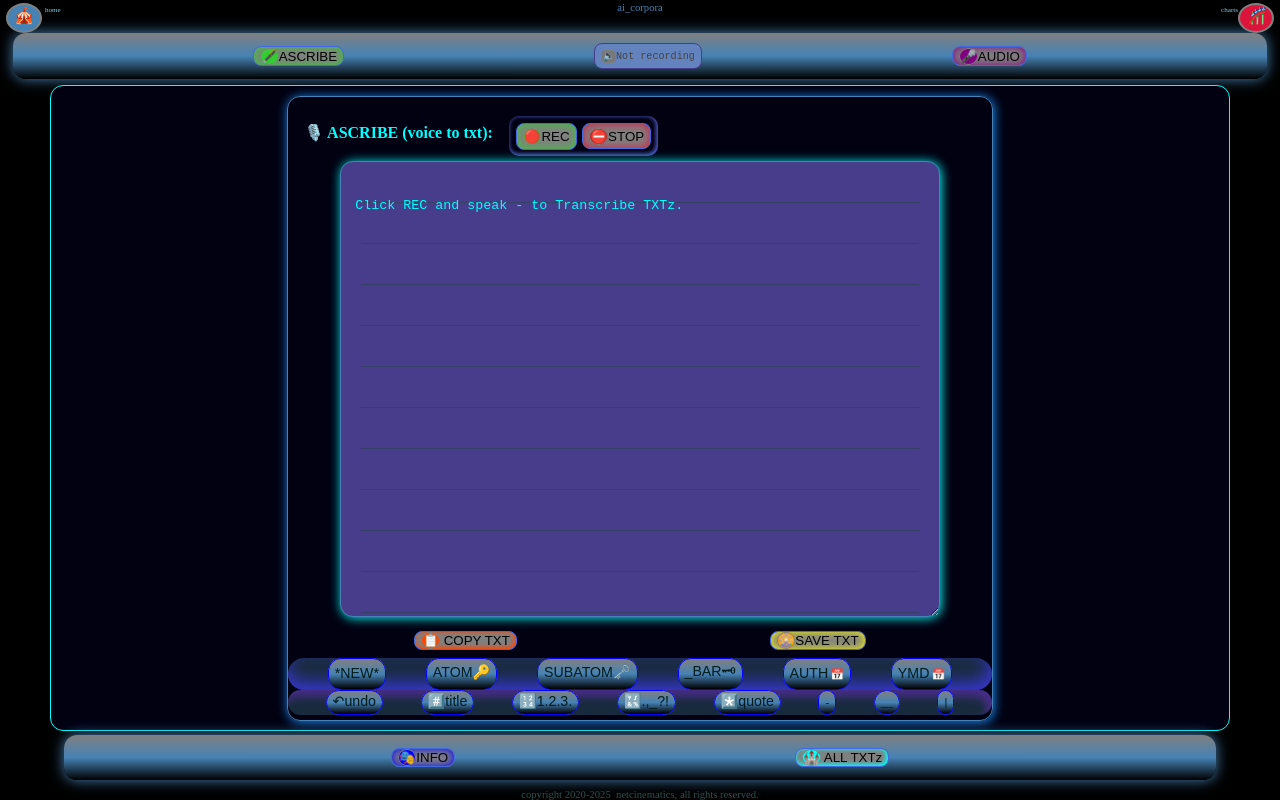
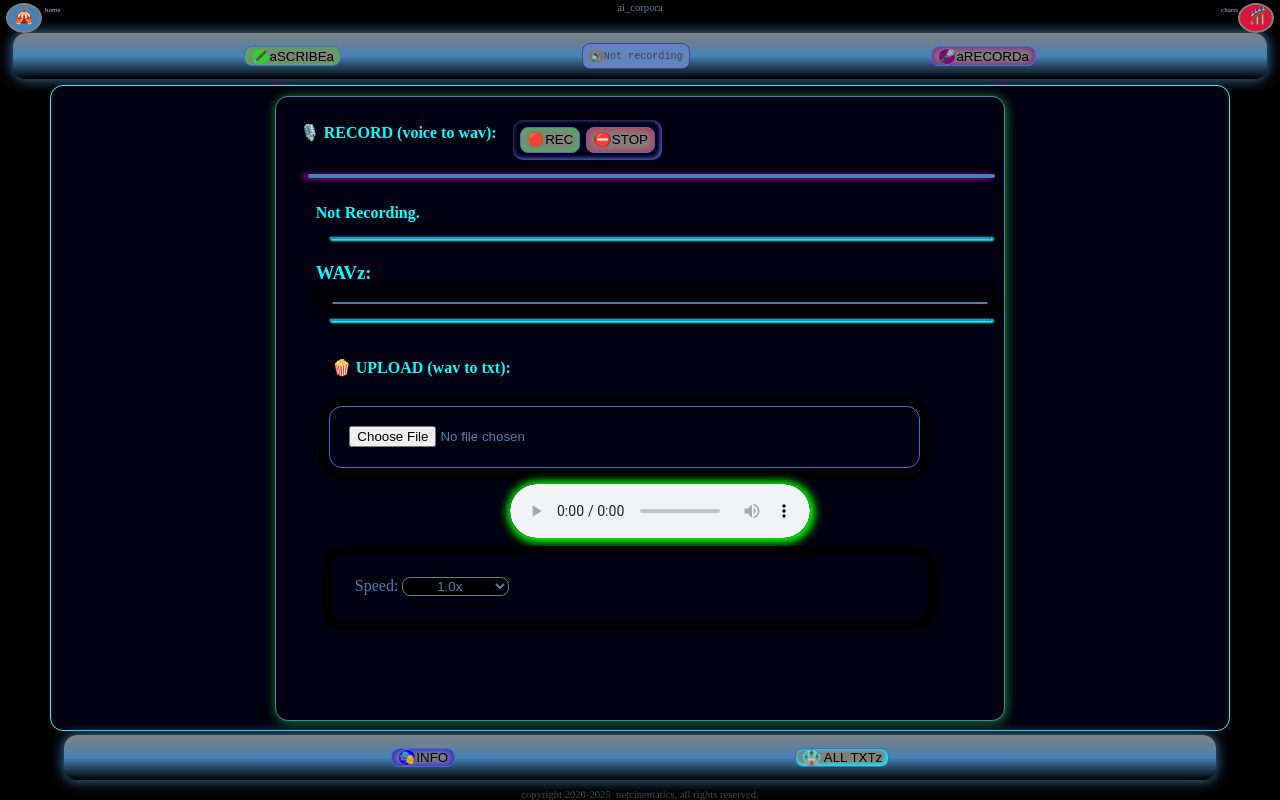
Before and after one commit to netcinematics/ai_CORPORA, a plain HTML site: page index.html in a window 1280 px wide. Drawn offline with Linux system fonts and the light colour scheme.

Commit message:
upgrades

```diff
--- a/index.html
+++ b/index.html
@@ -35,7 +35,10 @@
          .BtnHover:hover{border:2px solid steelblue}
         .mainBtn{margin:1em; color:black;border:1px solid royalblue;}
         .mainBtn:hover{border:2px solid steelblue; color:darkslategrey}
-        .subBtn{margin:0.222em; color:black;border:1px solid royalblue;}
+        .subBtn{
+            margin:0.222em; color:black;border:1px solid royalblue;
+            display: flex;align-items: center;
+        }
         .subBtn:hover{border:2px solid steelblue; color:darkslategrey}
         .subMenuBtn {
             color:#001d1b; border-radius: 13px;
@@ -116,7 +119,7 @@
             cursor:pointer;box-shadow: inset 0px 0px 10px 0px limegreen;">
             <span style="border-radius:100%;background:limegreen;
               border:1px solid grey;">
-            🖋️</span><span style="color:black;" class="btnTXT hoverTXT">ASCRIBE</span>
+            🖋️</span><span style="color:black;" class="btnTXT hoverTXT">aSCRIBEa</span>
          </button>
 
          <section id="recordingBox" class="mainBtn" style="border-radius:8px;
@@ -156,7 +159,7 @@
             background:grey;box-shadow: inset 0px 0px 10px 0px purple;
             cursor:pointer;"><span style="border-radius:100%;background:purple;
               border:1px solid grey;">
-            🎤</span><span class="btnTX hoverTXT">AUDIO</span>
+            🎤</span><span class="btnTX hoverTXT">aRECORDa</span>
          </button>
         </header>
     <main id="MAINFRAME" style="display:flex;flex-direction:column;margin:0.222em;padding:0.444em 0;
@@ -380,12 +383,26 @@
         <span style="border-radius:100%;background:limegreen;
             border:1px solid grey;">
         ▶️</span><span style="color:black;" class="btnTXT hoverTXT">PLAY</span></button-->
-        <audio id="audioPlayer" controls style="margin: 1em auto;
-        display: flex
-    ;
+        <audio id="audioPlayer" controls style="margin: 1em auto; display: flex;
         box-shadow: 1px 1px 8px 4px lime;
         border-radius: 40px;"></audio>
+        <aside  style="    border-radius: 13px;color:steelblue;
+        margin: 1em;padding: 1.444em;width: 80%;
+        box-shadow: 0px 2px 0px 10px black;">
+            <label for="speedControl">Speed:</label>
+            <select id="speedControl" style="color: steelblue;
+            background: black;
+            border-radius: 8px;
+            width: 8em;
+            text-align: center;">
+                <option value="1.0" selected>1.0x</option>
+                <option value="1.5">1.5x</option>
+                <option value="2.0">2.0x</option>
+                <option value="2.5">2.5x</option>
+            </select>
+        </aside>
         <script>
+            //----------AUDIO PLAYER CONTROLS --------------------------
             const audioFile = document.getElementById('audioFile');
             // const playButton = document.getElementById('playBtn');
             const audioPlayer = document.getElementById('audioPlayer');
@@ -400,6 +417,14 @@
                 reader.readAsArrayBuffer(file);
             });
 
+
+            //-- PLAYBACK SPEED SETTING -----------------------
+            // const audio = document.getElementById('myAudio');
+            const speedControl = document.getElementById('speedControl');
+
+            speedControl.addEventListener('change', () => {
+                audioPlayer.playbackRate = parseFloat(speedControl.value);
+            });
             // playButton.addEventListener('click', () => {
             //     audioPlayer.play();
             // });
@@ -524,6 +549,8 @@ let showAUDIO = () => {
     allchatBOX.classList.add('hiddenTab')
     textareaFrame.classList.add('hiddenTab')
 }
+showAUDIO(); //set default view, init tab ---------------------
+
 let showINFO = () => {
     if(infoBOX.classList.contains('hiddenTab') ){
         infoBOX.classList.remove('hiddenTab')
```
